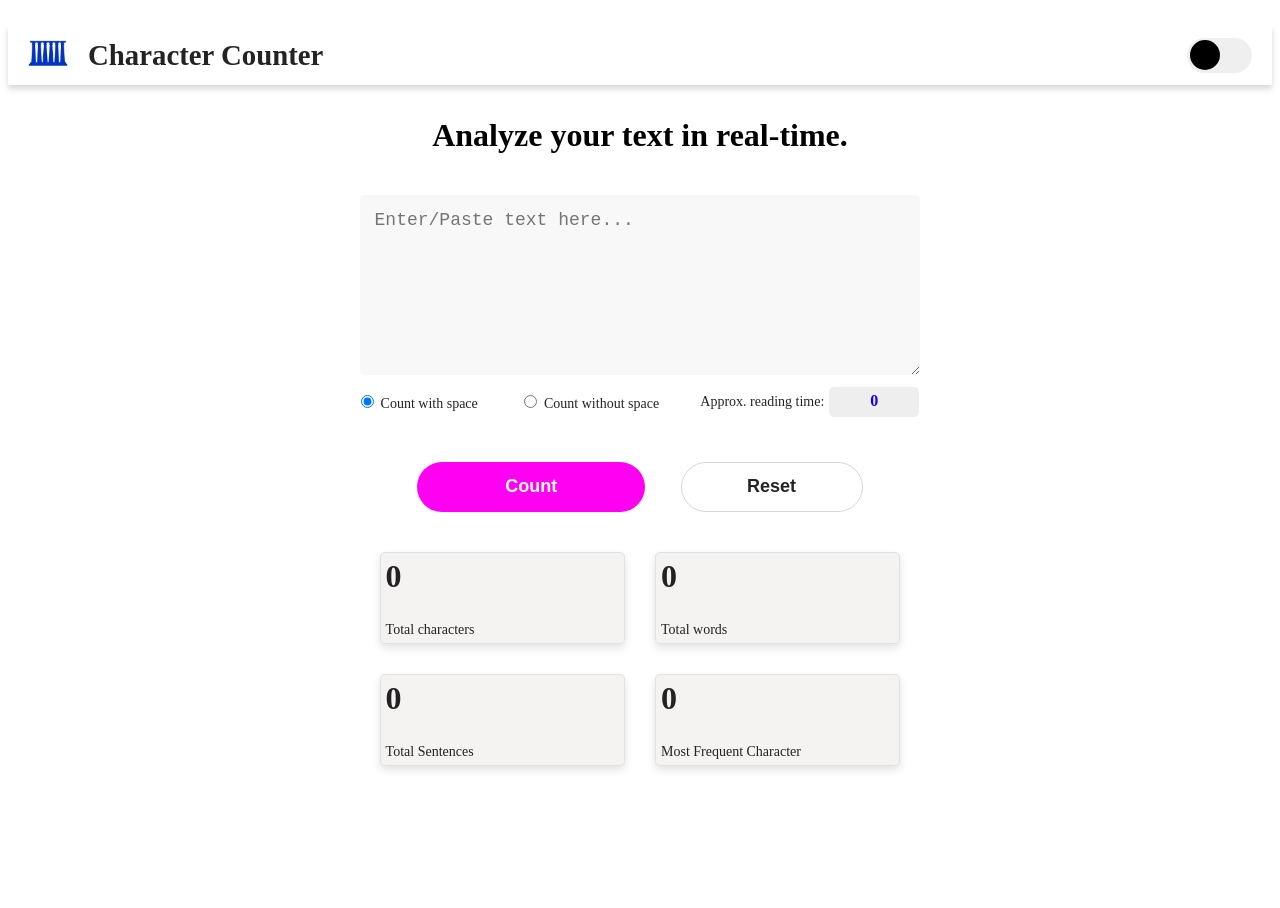
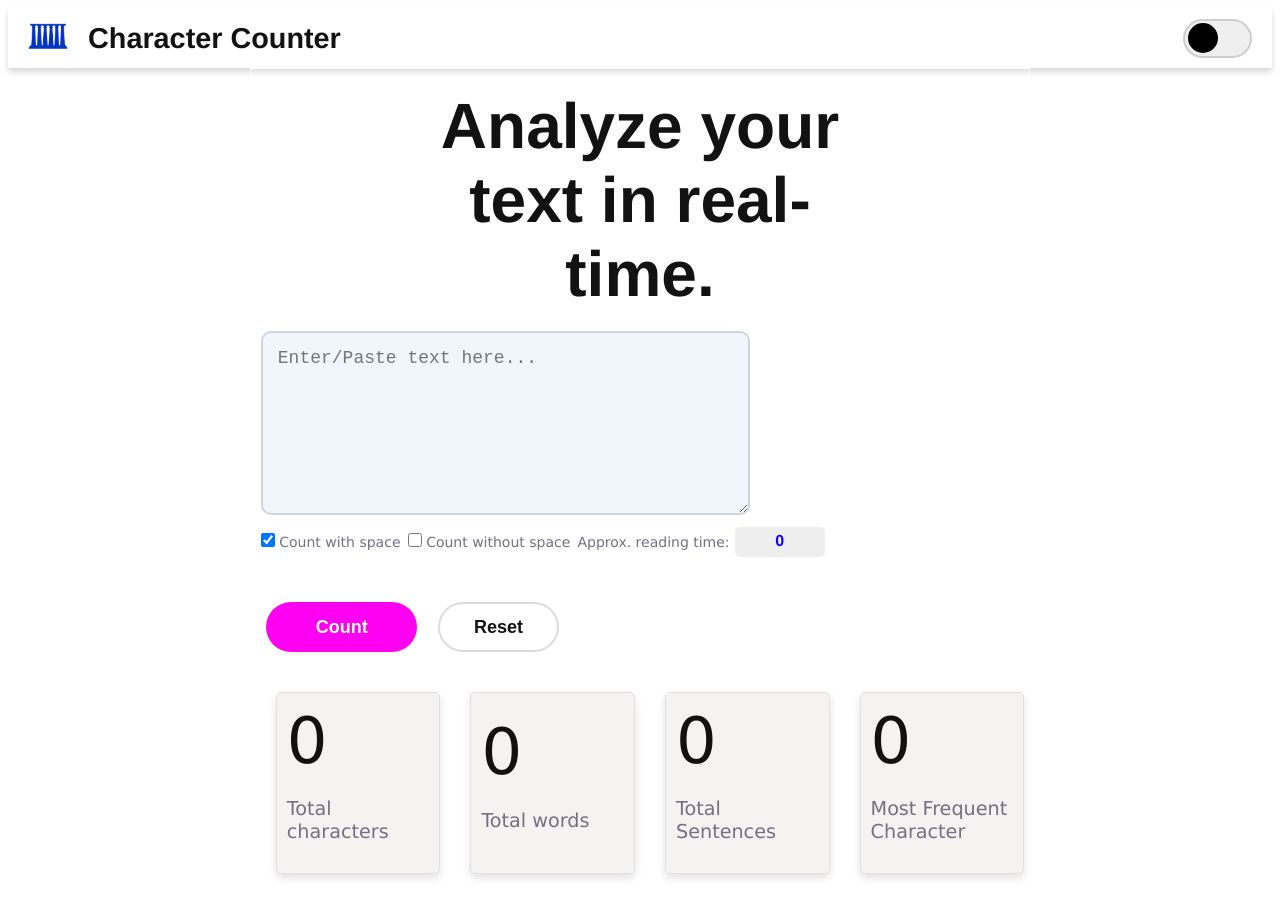
Before and after one commit to DannyTechStudio/Vanilla-JS-Text-Analyzer, a plain HTML site: page index.html in a window 1280 px wide. Before the commit the page ends 816 px from the top, so only its background shows below. Drawn offline with Linux system fonts and the light colour scheme.

Commit message:
More styles modified

```diff
--- a/counter.css
+++ b/counter.css
@@ -5,13 +5,15 @@
 [data-theme="light-mode"] {
     --body-bg-color: rgb(255, 255, 255);
     --navbar-box-shadow: rgba(0, 0, 0, 0.152);
-    --text-color: rgba(0, 0, 0, 0.862);
+    --text-color: rgba(0, 0, 0, 0.93);
     --faded-text-color: rgb(116, 112, 130);
+    --toggle-bg-color: rgba(204, 204, 204, 0.314);
+    --all-border-color: rgba(0, 0, 0, 0.136);
     --container-bg-color: rgba(233, 228, 228, 0.471);
     --container-border: 1px solid rgba(190, 188, 188, 0.349);
     --box-shadow-value: 0 4px 8px rgba(0, 0, 0, 0.119);
     --read-time-display-color: rgb(17, 0, 255);
-    --input-bg-color: rgba(217, 216, 216, 0.195);
+    --input-bg-color: rgba(6, 101, 218, 0.053);
     --input-text-color: rgba(0, 0, 0, 0.862);
     --input-border-value: 1px solid rgba(0, 0, 0, 0.627);
     --button-border: 1px solid rgba(206, 203, 203, 0.796);
@@ -21,16 +23,18 @@
 }
 
 [data-theme="dark-mode"] {
-    --body-bg-color: rgb(1, 1, 9);
+    --body-bg-color: rgb(2, 2, 18);
     --navbar-box-shadow: rgba(234, 225, 225, 0.136);
-    --text-color: rgb(255, 255, 255);
+    --text-color: rgba(255, 255, 255, 0.925);
     --faded-text-color: rgb(149, 149, 158);
+    --toggle-bg-color: rgba(204, 204, 204, 0.105);
+    --all-border-color: rgba(201, 198, 198, 0.227);
     --container-bg-color: rgba(147, 143, 143, 0.247);
     --container-border: rgba(190, 188, 188, 0.086);
     --box-shadow-value: 0 4px 8px rgba(186, 183, 183, 0.26);
     --read-time-display-color: rgb(0, 251, 255);
-    --input-bg-color: rgba(244, 240, 240, 0.953);
-    --input-text-color: rgba(0, 0, 0, 0.862);
+    --input-bg-color: rgb(18, 18, 42);
+    --input-text-color: rgba(255, 255, 255, 0.704);
     --input-border-color: rgba(11, 11, 11, 0.87);
     --button-border: rgba(206, 203, 203, 0.796);
     --reset-btn-bg-color: rgb(197, 193, 193);
@@ -45,6 +49,7 @@ body {
     justify-content: center;
     align-items: center;
     min-height: 100vh;
+    font-family: 'Franklin Gothic Medium', 'Arial Narrow', Arial, sans-serif;
     background-color: var(--body-bg-color);
     transition: all .3s ease-in-out;
 }
@@ -87,10 +92,9 @@ nav {
     display: flex;
     align-items: center;
     justify-content: flex-start;
-    border: 1px solid var(--input-border-value);
-    /* border: 1px solid rgba(0, 0, 0, 0.136); */
+    border: 2px solid var(--all-border-color);
     border-radius: 50px;
-    background-color: #cccccc50;
+    background-color: var(--toggle-bg-color);
     margin-right: 20px;
     cursor: pointer;
 }
@@ -110,31 +114,47 @@ nav {
 }
 
 main {
-    display: flex;
-    flex-direction: column;
     width: 60%;
     height: auto;
     padding: 10px;
+    display: flex;
+    flex-direction: column;
+    align-items: flex-start;
+    /* justify-content: flex-start; */
+    background-color: transparent;
+    border: 1px solid white;
+}
+
+.title-container{
+    display: flex;
     align-items: center;
-    background-color: transparent;
+    justify-content: center;
+    text-align: center;
+}
+
+h1 {
+    color: var(--text-color);
+    width: 60%;
+    font-size: 4rem;
+    margin-bottom: 0;
+    margin-top: 10px;
 }
 
 #text-input {
-    min-width: 70%;
-    max-width: 70%;
+    min-width: 60%;
+    max-width: 60%;
     min-height: 150px;
+    max-height: 150px;
+    overflow: hidden;
     padding: 15px;
     color: var(--input-text-color);
-    border: 1px solid var(--input-border-color);
-    border-radius: 5px;
+    border: 2px solid var(--all-border-color);
+    outline: none;
+    border-radius: 10px;
     font-size: 18px;
     margin-bottom: 2px;
     margin-top: 20px;
     background-color: var(--input-bg-color);
-}
-
-#text-input:focus {
-    outline: none;
 }
 
 .checkbox-container {
@@ -146,16 +166,21 @@ main {
     margin-top: 10px;
 }
 
-input[type="checkbox"] {
+#checkbox-with-space,
+#checkbox-without-space {
+    width: 14px;
+    height: 14px;
     margin: 0;
-    padding: 0;
+    padding: 30px;
+    font-size: 40px;
     margin-right: 0;
 }
 
 label {
     margin-left: 0;
     font-size: 14px;
-    color: var(--text-color);
+    font-family: Verdana, Geneva, Tahoma, sans-serif;
+    color: var(--faded-text-color);
 }
 
 #read-time-display {
@@ -192,8 +217,9 @@ label {
     display: flex;
     align-items: center;
     justify-content: space-between;
-    width: 60%;
+    width: 40%;
     margin-top: 40px;
+    margin-right: 310px;
 }
 
 #counter-btn {
@@ -225,24 +251,25 @@ label {
     padding: 10px;
     font-size: 18px;
     font-weight: bold;
-    border: var(--button-border);
+    border: 2px solid var(--all-border-color);
     border-radius: 50px;
     background-color: var(--reset-bg-color);
     color: var(--text-color);
     transition: all 0.5s ease;
+    cursor: pointer;
 }
 
 #counter-reset-btn:hover {
-    cursor: pointer;
     background-color: var(--reset-btn-bg-hover-color);
 }
 
 .div-container {
-    display: grid;
+    /* display: grid;
     grid-template-columns: repeat(2, 1fr);
-    grid-template-rows: repeat(2, 1fr);
+    grid-template-rows: repeat(2, 1fr); */
+    display: flex;
     gap: 20px;
-    width: 70%;
+    width: 100%;
     height: auto;
     padding: 10px;
     margin-top: 20px;
@@ -253,9 +280,10 @@ label {
     display: flex;
     flex-direction: column;
     align-items: flex-start;
-    justify-content: space-between;
-    height: 80px;
-    padding: 5px;
+    justify-content: center;
+    width: 10rem;
+    height: 10rem;
+    padding: 10px;
     margin: 5px;
     border: var(--container-border);
     border-radius: 5px;
@@ -283,19 +311,15 @@ label {
 }
 
 span {
+    font-size: 4rem;
+    font-family: Verdana, Geneva, Tahoma, sans-serif;
     color: var(--text-color);
-    font-size: 32px;
-    font-weight: bold;
 }
 
-.sub-container-one p,
-.sub-container-two p,
-.sub-container-three p,
-.sub-container-four p {
-    padding: 0;
-    color: var(--text-color);
-    font-size: 14px;
-    margin-bottom: 0;
+.sub-container p {
+    font-size: 1.2rem;
+    font-family: Verdana, Geneva, Tahoma, sans-serif;
+    color: var(--faded-text-color);
 }
 
 /*------------------RESPONSIVENESS-------------------*/
--- a/index.html
+++ b/index.html
@@ -19,16 +19,18 @@
         </div>
     </nav>
     <main>
-        <h1>Analyze your text in real-time.</h1>
+        <div class="title-container">
+            <h1>Analyze your text in real-time.</h1>
+        </div>
         <textarea id="text-input" placeholder="Enter/Paste text here..." required></textarea>
         <div class="checkbox-container">
             <div class="with-space-container">
-                <input type="radio" value="checkbox-with-space" name="options" id="checkbox-with-space" checked>
+                <input type="checkbox" value="checkbox-with-space" name="options" id="checkbox-with-space" checked>
                 <label for="checkbox-with-space">Count with space</label>
             </div>
 
             <div class="without-space-container">
-                <input type="radio" value="checkbox-without-space" name="options" id="checkbox-without-space">
+                <input type="checkbox" value="checkbox-without-space" name="options" id="checkbox-without-space">
                 <label for="checkbox-without-space">Count without space</label>
             </div>
 
@@ -44,19 +46,19 @@
         </div>
 
         <div class="div-container">
-            <div class="sub-container-one">
+            <div class="sub-container">
                 <span id="total-chars">0</span>
                 <p>Total characters</p>
             </div>
-            <div class="sub-container-two">
+            <div class="sub-container">
                 <span id="total-words">0</span>
                 <p>Total words</p>
             </div>
-            <div class="sub-container-three">
+            <div class="sub-container">
                 <span id="total-sentences">0</span>
                 <p>Total Sentences</p>
             </div>
-            <div class="sub-container-four">
+            <div class="sub-container">
                 <span id="most-freq-char">0</span>
                 <p>Most Frequent Character</p>
             </div>
```
